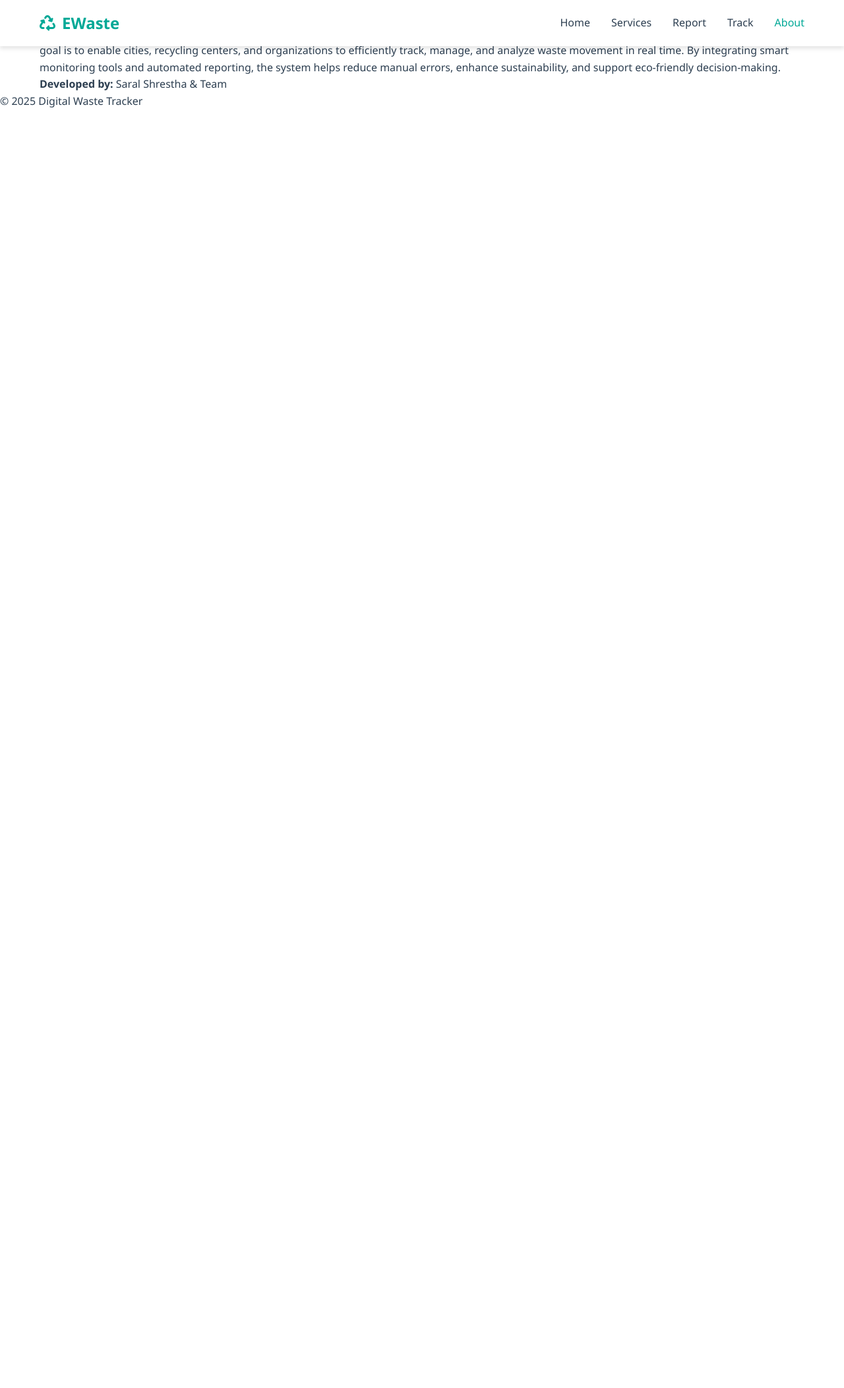
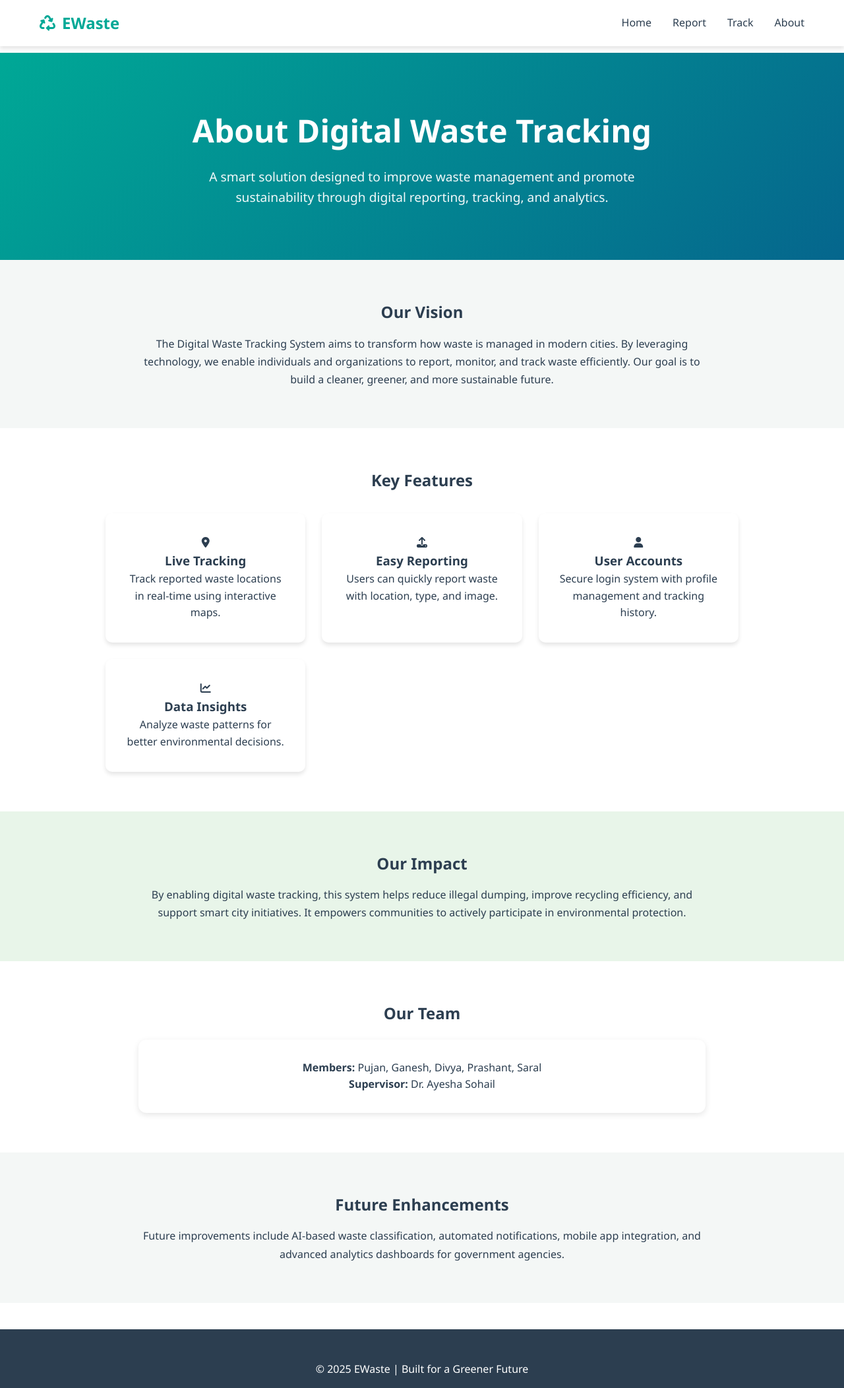
Before and after one commit to saralstha/DigitalWasteTracking, a Flask app: page /about in a window 1280 px wide. Shown: the whole page at 66% size. Before the commit the page ends 163 px from the top, so only its background shows below. Run offline with Flask 3, Linux system fonts and the light colour scheme; some libraries are stand-ins or nearby versions.

Commit message:
Revise About page layout and content
Updated the About page with new content and improved structure.

```diff
--- a/templates/about.html
+++ b/templates/about.html
@@ -1,40 +1,129 @@
 <!DOCTYPE html>
 <html lang="en">
 <head>
-  <meta charset="UTF-8">
-  <meta name="viewport" content="width=device-width, initial-scale=1.0">
-  <title>About | Digital Waste Tracker</title>
+  <meta charset="utf-8" />
+  <meta name="viewport" content="width=device-width, initial-scale=1" />
+  <title>About - EWaste</title>
+
   <link rel="stylesheet" href="{{ url_for('static', filename='css/style.css') }}">
   <link rel="stylesheet" href="https://cdnjs.cloudflare.com/ajax/libs/font-awesome/6.4.0/css/all.min.css">
 </head>
+
 <body>
+
+<!-- NAVBAR -->
 <nav class="navbar">
   <div class="nav-container">
-      <div class="nav-logo"><i class="fas fa-recycle"></i><span>EWaste</span></div>
+    <div class="nav-logo">
+      <i class="fas fa-recycle"></i><span>EWaste</span>
+    </div>
+
     <ul class="nav-menu">
       <li><a href="{{ url_for('home') }}">Home</a></li>
-        <li><a href="{{ url_for('home') }}#services">Services</a></li>
       <li><a href="{{ url_for('report') }}">Report</a></li>
       <li><a href="{{ url_for('track') }}">Track</a></li>
-        <li><a href="{{ url_for('about') }}" class="active">About</a></li>
+      <li><a href="{{ url_for('about') }}">About</a></li>
     </ul>
   </div>
 </nav>
 
-  <div class="container">
-    <h2>About the Digital Waste Tracking System</h2>
-    <p>
-      The <strong>Digital Waste Tracking System</strong> is an innovative platform designed to
-      revolutionize waste management through technology and data insights. Our goal is to
-      enable cities, recycling centers, and organizations to efficiently track, manage, and
-      analyze waste movement in real time. By integrating smart monitoring tools and
-      automated reporting, the system helps reduce manual errors, enhance sustainability,
-      and support eco-friendly decision-making.
+<!-- HERO -->
+<section class="hero" style="padding:80px 20px; text-align:center;">
+  <h1>About Digital Waste Tracking</h1>
+  <p style="max-width:700px; margin:auto;">
+    A smart solution designed to improve waste management and promote sustainability
+    through digital reporting, tracking, and analytics.
   </p>
-    <p><b>Developed by:</b> Saral Shrestha & Team</p>
+</section>
+
+<!-- PROJECT DESCRIPTION -->
+<section style="padding:60px 20px; background:#f4f7f6;">
+  <div class="container" style="max-width:900px; margin:auto; text-align:center;">
+    <h2>Our Vision</h2>
+    <p style="margin-top:15px; line-height:1.7;">
+      The Digital Waste Tracking System aims to transform how waste is managed in modern cities.
+      By leveraging technology, we enable individuals and organizations to report, monitor, and
+      track waste efficiently. Our goal is to build a cleaner, greener, and more sustainable future.
+    </p>
+  </div>
+</section>
+
+<!-- FEATURES -->
+<section style="padding:60px 20px;">
+  <div class="container" style="max-width:1000px; margin:auto; text-align:center;">
+    <h2>Key Features</h2>
+
+    <div style="display:grid; grid-template-columns:repeat(auto-fit, minmax(250px,1fr)); gap:25px; margin-top:30px;">
+
+      <div class="service-card">
+        <i class="fas fa-map-marker-alt"></i>
+        <h3>Live Tracking</h3>
+        <p>Track reported waste locations in real-time using interactive maps.</p>
       </div>
 
-  <footer>© 2025 Digital Waste Tracker</footer>
-  <script src="{{ url_for('static', filename='js/main.js') }}"></script>
+      <div class="service-card">
+        <i class="fas fa-upload"></i>
+        <h3>Easy Reporting</h3>
+        <p>Users can quickly report waste with location, type, and image.</p>
+      </div>
+
+      <div class="service-card">
+        <i class="fas fa-user"></i>
+        <h3>User Accounts</h3>
+        <p>Secure login system with profile management and tracking history.</p>
+      </div>
+
+      <div class="service-card">
+        <i class="fas fa-chart-line"></i>
+        <h3>Data Insights</h3>
+        <p>Analyze waste patterns for better environmental decisions.</p>
+      </div>
+
+    </div>
+  </div>
+</section>
+
+<!-- IMPACT -->
+<section style="padding:60px 20px; background:#e8f5e9;">
+  <div class="container" style="max-width:900px; margin:auto; text-align:center;">
+    <h2>Our Impact</h2>
+    <p style="margin-top:15px; line-height:1.7;">
+      By enabling digital waste tracking, this system helps reduce illegal dumping,
+      improve recycling efficiency, and support smart city initiatives. It empowers
+      communities to actively participate in environmental protection.
+    </p>
+  </div>
+</section>
+
+<!-- TEAM -->
+<section style="padding:60px 20px;">
+  <div class="container" style="max-width:900px; margin:auto; text-align:center;">
+    <h2>Our Team</h2>
+
+    <div style="margin-top:20px; background:#fff; padding:30px; border-radius:12px; box-shadow:0 3px 10px rgba(0,0,0,0.1);">
+      <p><strong>Members:</strong> Pujan, Ganesh, Divya, Prashant, Saral</p>
+      <p><strong>Supervisor:</strong> Dr. Ayesha Sohail</p>
+    </div>
+  </div>
+</section>
+
+<!-- FUTURE -->
+<section style="padding:60px 20px; background:#f4f7f6;">
+  <div class="container" style="max-width:900px; margin:auto; text-align:center;">
+    <h2>Future Enhancements</h2>
+    <p style="margin-top:15px; line-height:1.7;">
+      Future improvements include AI-based waste classification, automated notifications,
+      mobile app integration, and advanced analytics dashboards for government agencies.
+    </p>
+  </div>
+</section>
+
+<!-- FOOTER -->
+<footer class="footer">
+  <div class="container">
+    <p>&copy; 2025 EWaste | Built for a Greener Future</p>
+  </div>
+</footer>
+
 </body>
 </html>
```
Lines whose indentation alone changed are shown as unchanged.
